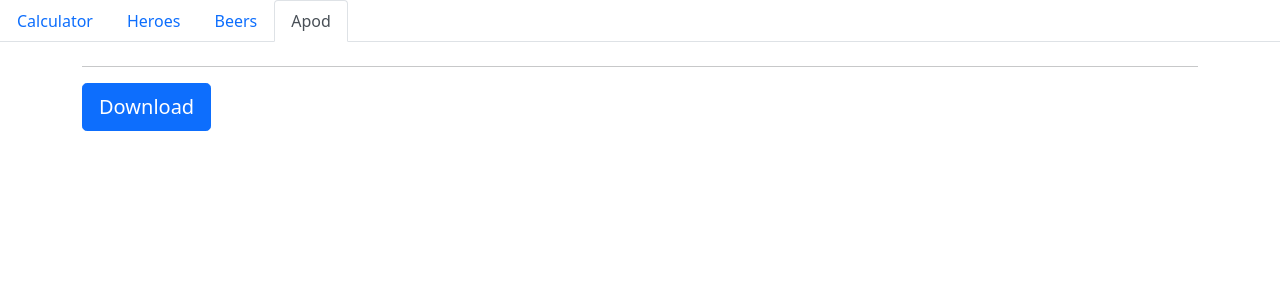
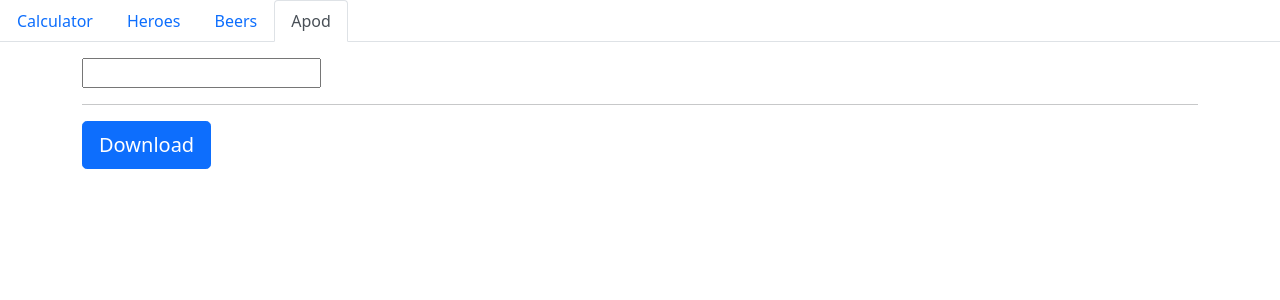
Before and after one commit to rojaldo/react-examples, a React (Create React App) app: page /heroes in a window 1280 px wide. Shown: the top 300 px of the page. Built offline with nearby package versions, Linux system fonts and the light colour scheme; no server answers.

Commit message:
apod component with date picker

```diff
--- a/package.json
+++ b/package.json
@@ -7,10 +7,13 @@
     "@testing-library/react": "^11.2.7",
     "@testing-library/user-event": "^12.8.3",
     "bootstrap": "^5.1.0",
+    "moment": "^2.29.1",
     "react": "^17.0.2",
     "react-bootstrap": "^2.0.0-beta.6",
+    "react-datepicker": "^4.2.1",
     "react-dom": "^17.0.2",
     "react-scripts": "4.0.3",
+    "react-youtube": "^7.13.1",
     "web-vitals": "^1.1.2"
   },
   "scripts": {
--- a/src/components/apod/apod.js
+++ b/src/components/apod/apod.js
@@ -1,4 +1,8 @@
-import React, { Component } from 'react'
+import React, { Component } from 'react';
+import moment from 'moment';
+import DatePicker from "react-datepicker";
+import YouTube from 'react-youtube';
+import "react-datepicker/dist/react-datepicker.css";
 
 export default class Apod extends Component {
 
@@ -8,6 +12,14 @@ export default class Apod extends Component {
         this.state = {
             apod: {}
         }
+
+        this.opts = {
+            height: '390',
+            width: '640',
+            playerVars: {
+              autoplay: 0,
+            }
+        }
     }
 
     componentDidMount() {
@@ -15,18 +27,43 @@ export default class Apod extends Component {
             .then(response => response.json())
             .then(data => {
                 this.setState({
-                    apod: data
+                    apod: data,
+                    date: new Date()
                 })
             })
     }
 
+    setDate(date) {
+        fetch('https://api.nasa.gov/planetary/apod?api_key=DEMO_KEY&date=' + moment(date).format('YYYY-MM-DD'))
+        .then(response => response.json())
+        .then(data => {
+            this.setState({
+                apod: data,
+                date: date
+            })
+        })
+
+    };
+
     render() {
+
+        let media = <div></div>;
+
+        if(this.state.apod.media_type === 'image') {
+            media = <img class="d-block mx-auto h-100" src={this.state.apod.url} alt={this.state.apod.title} />
+        }
+        else if(this.state.apod.media_type === 'video') {
+            console.log(this.state.apod.url.split('/')[4]);
+            media = <YouTube class="d-block mx-auto" videoId={this.state.apod.url.split('/')[4]} opts={this.opts} />
+        }
+
         return (
             <div class="container">
+                <DatePicker selected={this.state.date} onChange={(date) => {this.setDate(date)}} />
                 <div class="jumbotron">
                     <h1 class="display-3">{this.state.apod.title}</h1>
                     <p class="lead">{this.state.apod.date}</p>
-                    <img class="d-block mx-auto h-100" src={this.state.apod.url} alt={this.state.apod.title}/>
+                    {media}
                     <hr class="my-2" />
                     <p>{this.state.apod.explanation}</p>
                     <p class="lead">
```
Also changed, not shown: 1 other file (tests, documents, lock files or other folders).
